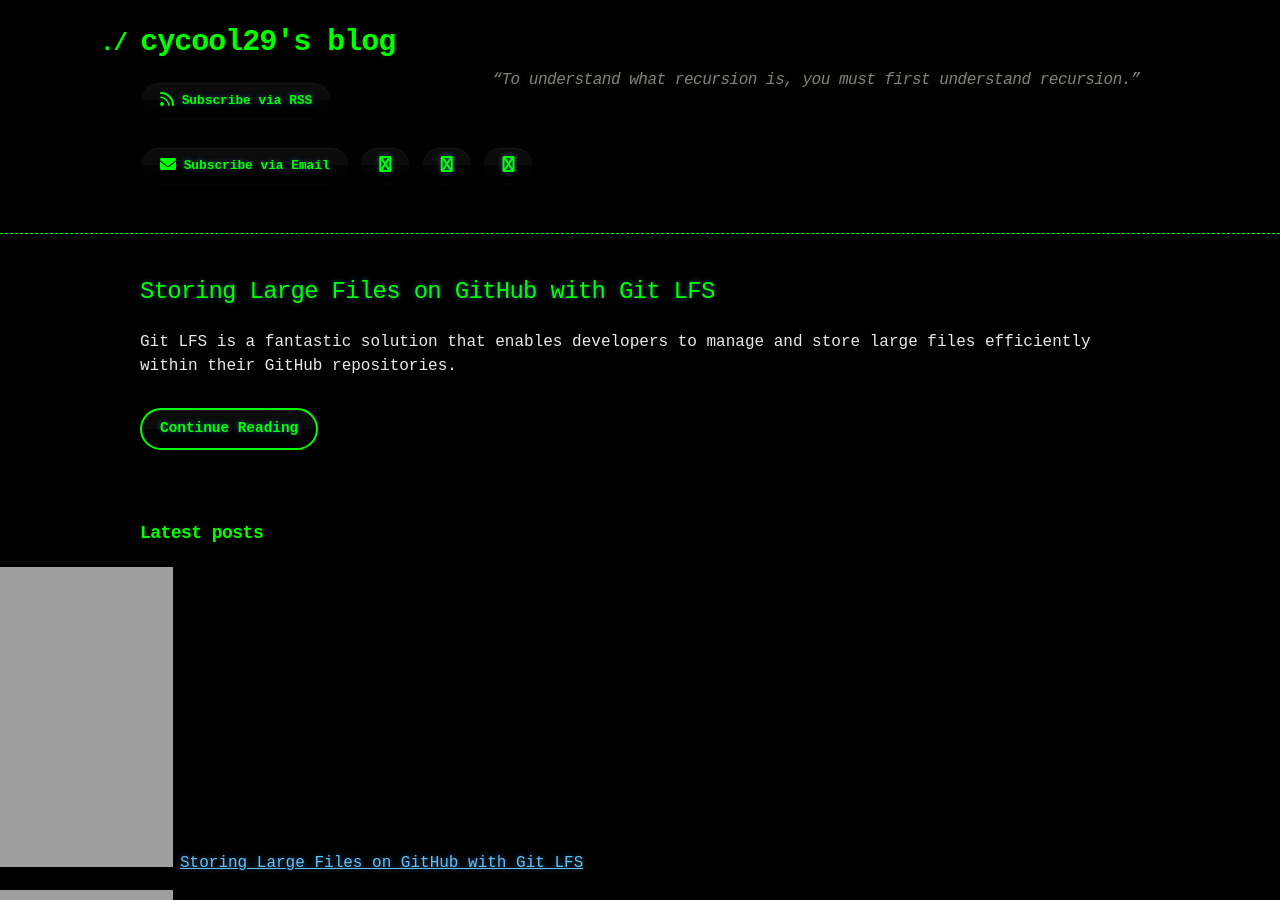
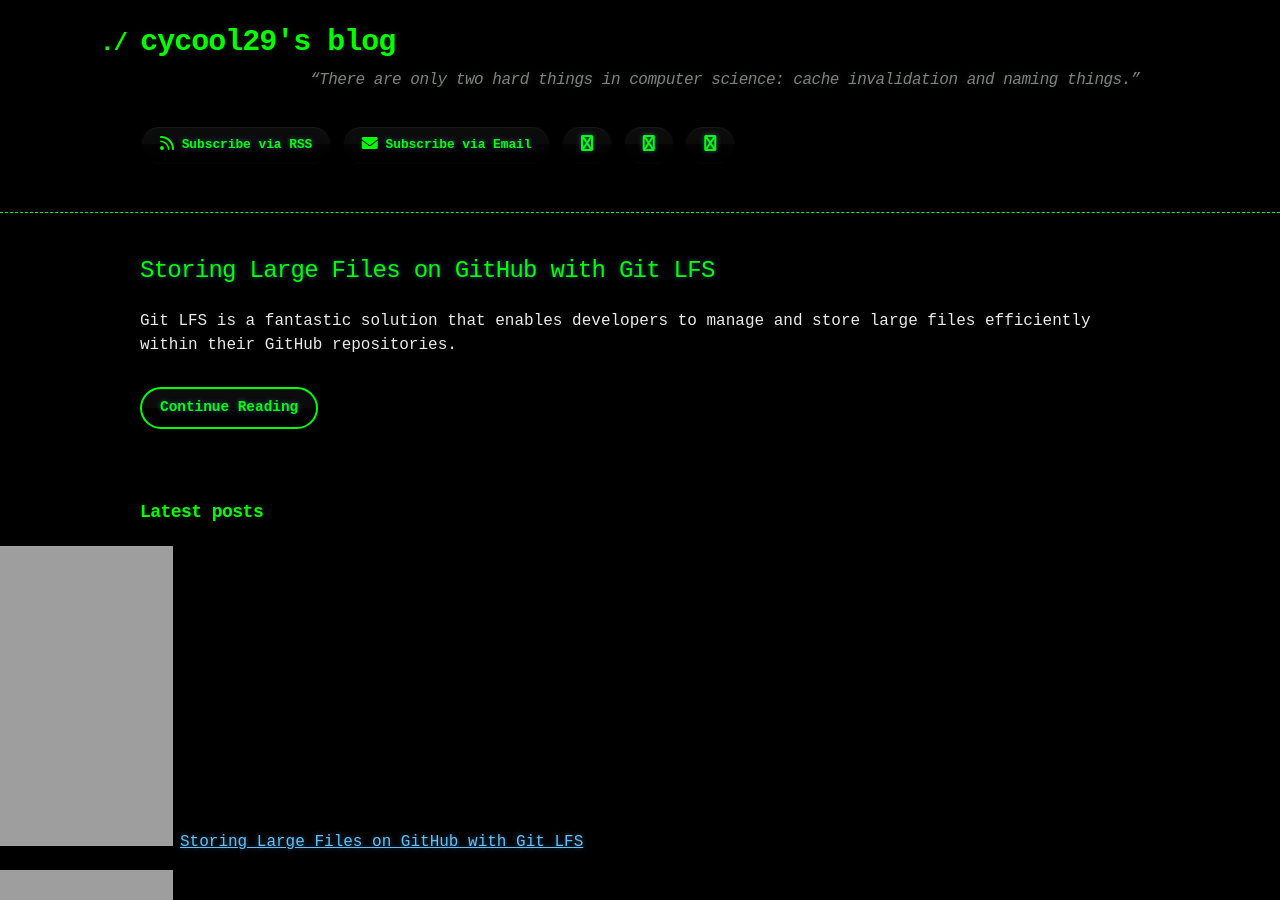
Before and after one commit to cycool29/cycool29.github.io, a Jekyll site: the page built from index.md, in a window 1280 px wide and 900 px high. Built offline with Jekyll 4.4.1, drawn with Linux system fonts in a browser that asks for light colours; a style sheet for code colours, icons or effects is not loaded.

Commit message:
Update quotes

```diff
--- a/_config.yml
+++ b/_config.yml
@@ -1,5 +1,5 @@
 title: cycool29's blog
-description: "“To understand what recursion is, you must first understand recursion.” "
+description: "“There are only two hard things in computer science: cache invalidation and naming things.” "
 bio: A high school student. Intermediate in Python, Git, Bash. Learning JavaScript. He/Him. "
 author: cycool29
 url: https://cycool29.github.io
```
